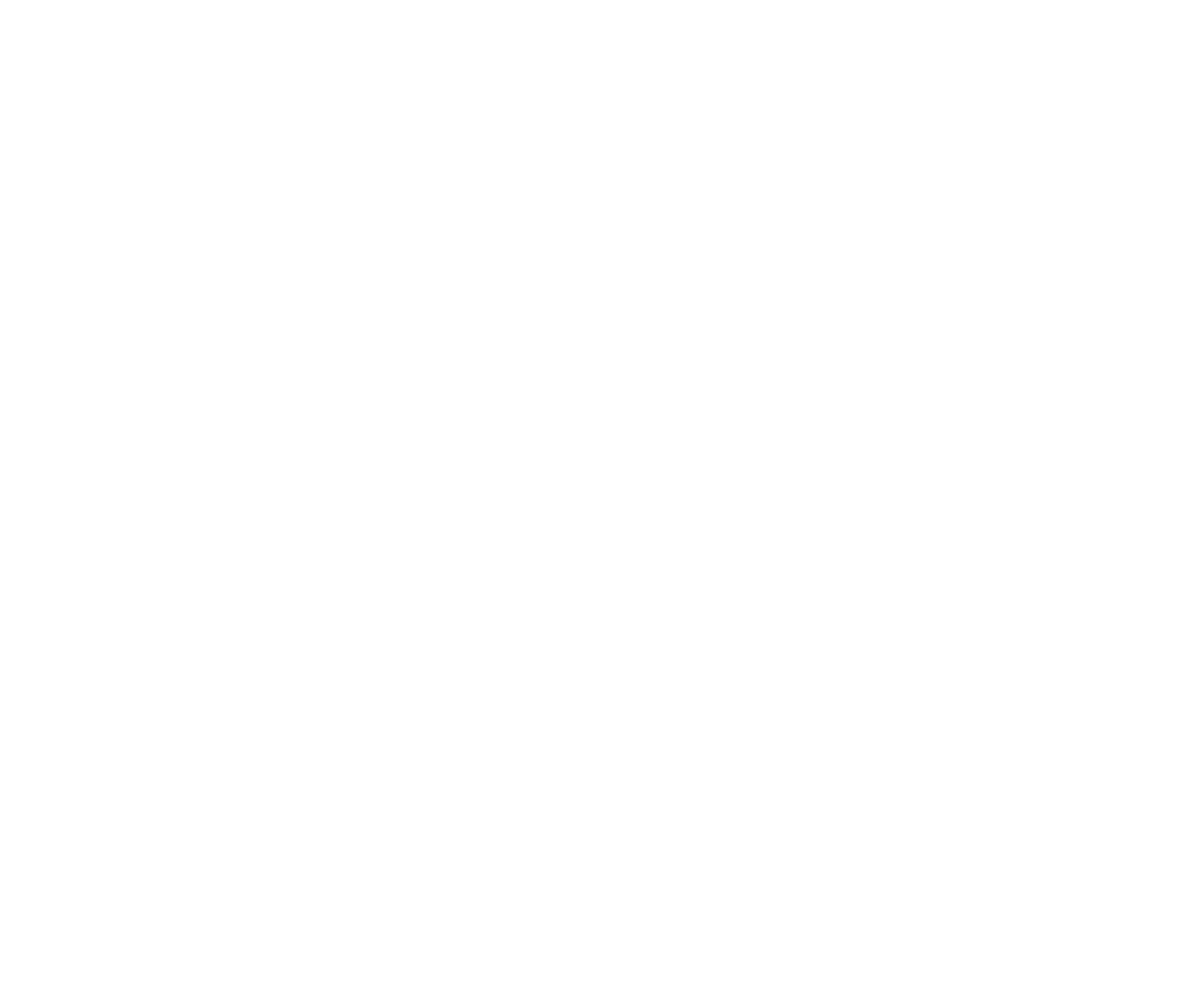
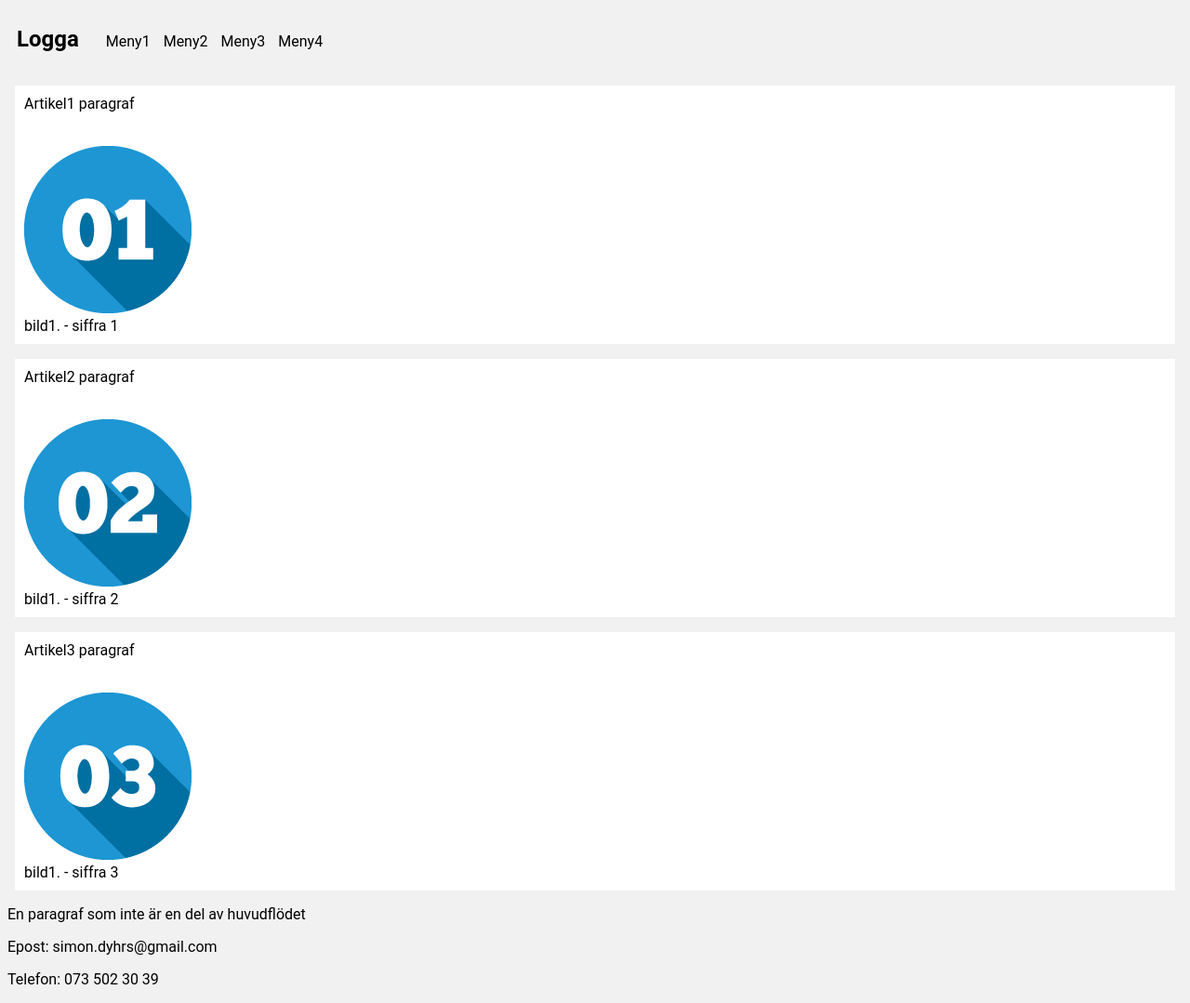
Before and after one commit to SimonDyhr/EVXFEH17_Simon_Dyhr, a plain HTML site: page HTMLCSS3_SEO/inlamningar/inlamning1/inlamning1.html in a window 1280 px wide. Shown: the whole page at 93% size. Before the commit the page ends 800 px from the top, so only its background shows below. Drawn offline with Linux system fonts and the light colour scheme.

Commit message:
Updated html, css and images

```diff
--- a/HTMLCSS3_SEO/inlamningar/inlamning1/css/style.css
+++ b/HTMLCSS3_SEO/inlamningar/inlamning1/css/style.css
@@ -0,0 +1,37 @@
+body{
+    background: #f1f1f1;
+    font-family: 'Roboto', sans-serif;
+}
+
+header{
+    padding-left: 10px;
+}
+
+header h2{
+    display: inline-block;
+}
+
+header ul{
+    list-style: none;
+    display: inline-block;
+    padding-left: 20px;
+}
+
+header li{
+    display: inline;
+    margin: 5px;
+}
+
+body article{
+    background: #ffffff;
+    margin: 8px 8px;
+}
+
+body article p{
+    padding: 10px;
+}
+
+body article figure{
+    padding: 10px;
+    margin: 0;
+}
--- a/HTMLCSS3_SEO/inlamningar/inlamning1/inlamning1.html
+++ b/HTMLCSS3_SEO/inlamningar/inlamning1/inlamning1.html
@@ -6,8 +6,50 @@
         <title></title>
         <meta name="description" content="">
         <meta name="viewport" content="width=device-width, initial-scale=1">
+        <link rel="stylesheet" type="text/css" href="css/style.css">
     </head>
     <body>
+        <header>
+            <h2> Logga </h2>
+            <ul>
+                <li>Meny1</li>
+                <li>Meny2</li>
+                <li>Meny3</li>
+                <li>Meny4</li>
+            </ul>
+        </header>
 
+        <div id="main-content">
+            <article>
+                <p>Artikel1 paragraf</p>
+                <figure>
+                    <img src="images/number1.png" alt="Nummer1">
+                    <figcaption>bild1. - siffra 1</figcaption>
+                </figure>
+            </article>
+
+            <article>
+                <p>Artikel2 paragraf</p>
+                <figure>
+                    <img src="images/number2.png" alt="Nummer1">
+                    <figcaption>bild1. - siffra 2</figcaption>
+                </figure>
+            </article>
+
+            <article>
+                <p>Artikel3 paragraf</p>
+                <figure>
+                    <img src="images/number3.png" alt="Nummer1">
+                    <figcaption>bild1. - siffra 3</figcaption>
+                </figure>
+            </article>
+        </div>
+
+        <p>En paragraf som inte är en del av huvudflödet</p>
+
+        <footer>
+            <p> Epost: simon.dyhrs@gmail.com </p>
+            <p> Telefon: 073 502 30 39 </p>
+        </footer>
     </body>
 </html>
```
Also changed, not shown: HTMLCSS3_SEO/inlamningar/inlamning1/images/number1.png (added), HTMLCSS3_SEO/inlamningar/inlamning1/images/number2.png (added), HTMLCSS3_SEO/inlamningar/inlamning1/images/number3.png (added).
